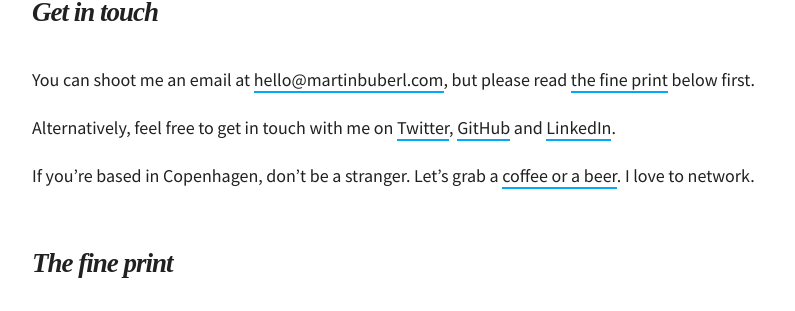
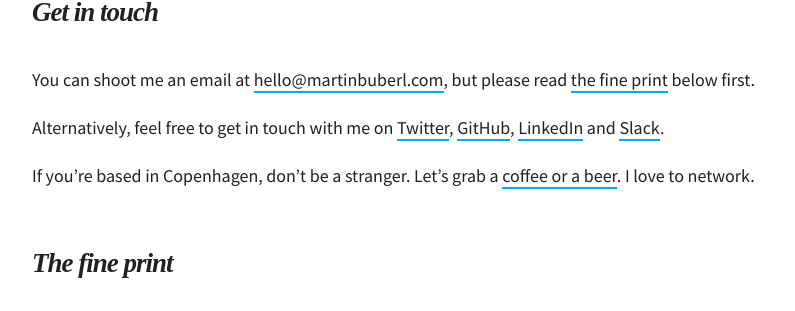
Before and after one commit to martinbuberl/martinbuberl.github.io, a Jekyll site: the page built from contact.md, in a window 1280 px wide. Shown: the part 155-466 px from the top of the page, without its empty margins (233-1028 px from the left). Built offline with Jekyll 4.4.1, drawn with Linux system fonts in a browser that asks for light colours; nearby versions of some CDN libraries; some web fonts are replaced.

Commit message:
Added Slackin link

```diff
--- a/contact.md
+++ b/contact.md
@@ -10,7 +10,7 @@ redirect_from: "/hire/index.html"
 
 You can shoot me an email at <a href="mailto:hello@martinbuberl.com">hello@martinbuberl.com</a>, but please read [the fine print](#the-fine-print) below first.
 
-Alternatively, feel free to get in touch with me on <a target="_blank" href="https://twitter.com/martinbuberl">Twitter</a>, <a target="_blank" href="https://github.com/martinbuberl">GitHub</a> and <a target="_blank" href="https://www.linkedin.com/in/martinbuberl/">LinkedIn</a>.
+Alternatively, feel free to get in touch with me on <a target="_blank" href="https://twitter.com/martinbuberl">Twitter</a>, <a target="_blank" href="https://github.com/martinbuberl">GitHub</a>, <a target="_blank" href="https://www.linkedin.com/in/martinbuberl/">LinkedIn</a> and <a target="_blank" href="https://martinbuberl-slackin.herokuapp.com/">Slack</a>.
 
 If you're based in Copenhagen, don't be a stranger. Let's grab a <a target="_blank" href="https://www.google.com/maps/d/viewer?mid=1m7aKRR3_tNcR6r6iZYpNhjIhVkE">coffee or a beer</a>. I love to network.
 
```
